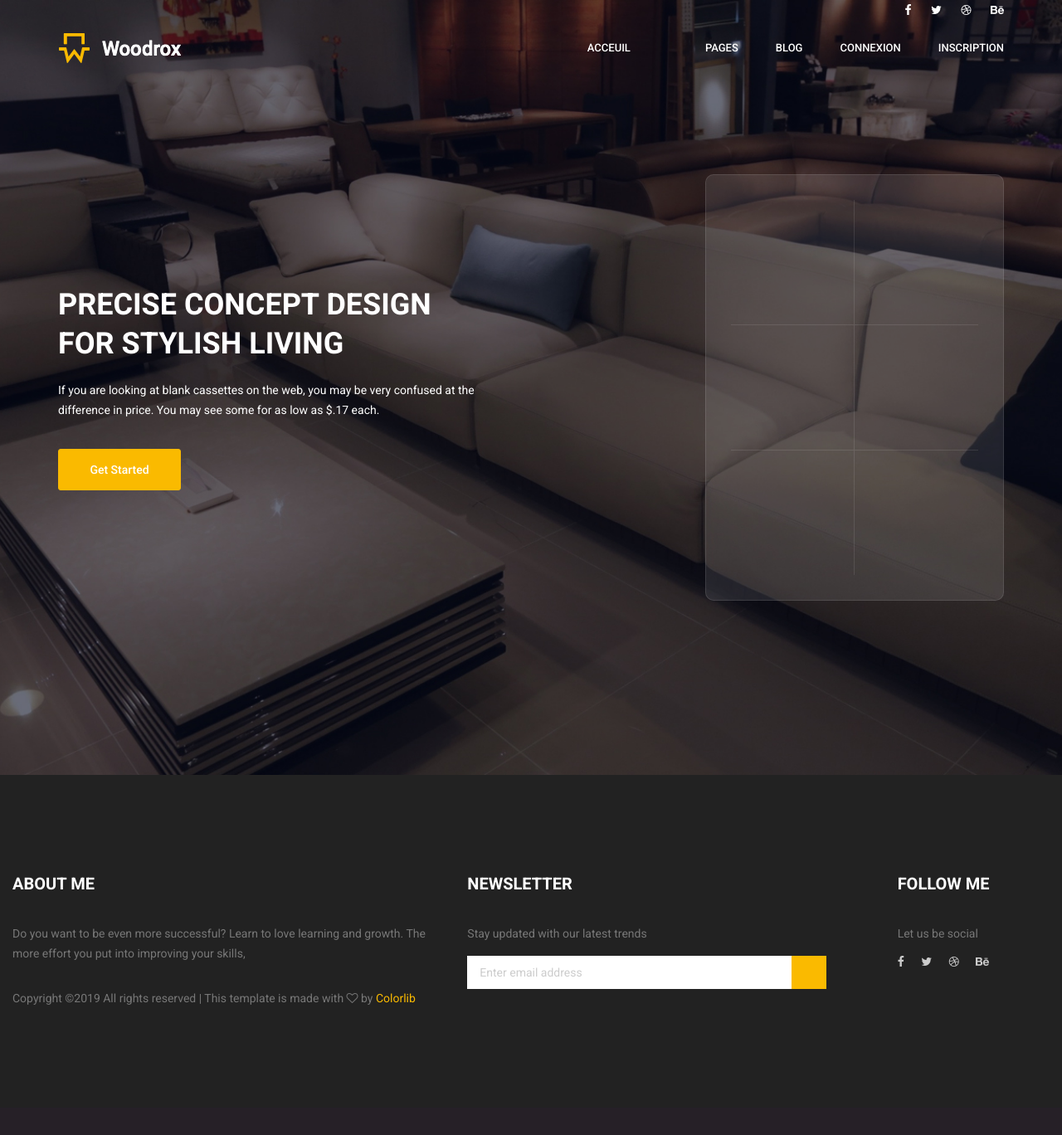
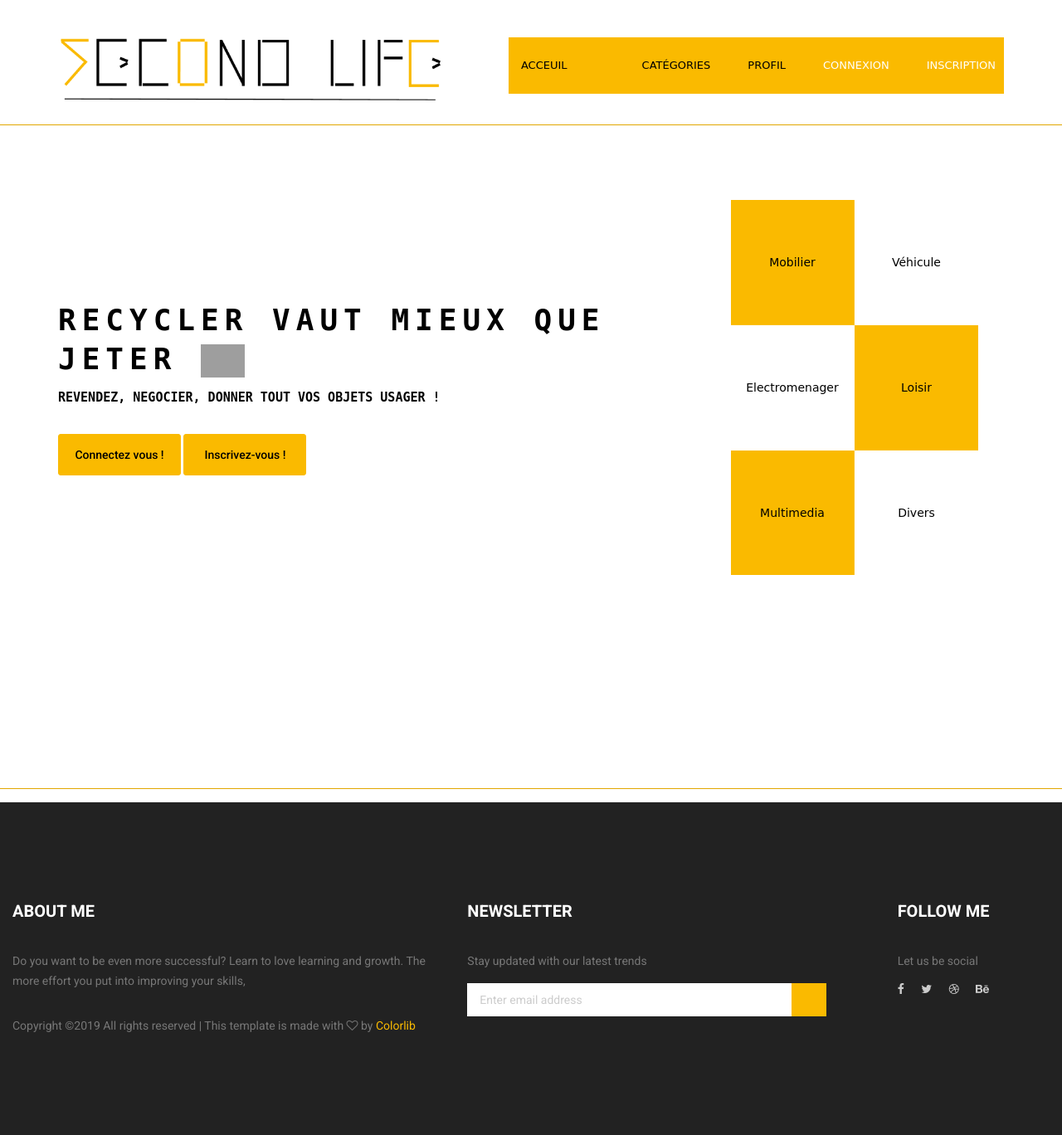
Before and after one commit to SecondLifee/Second-Life, a Symfony app: template templates/front/impo.html.twig in a window 1280 px wide. Shown: the whole page at 83% size. Before the commit the page ends 1211 px from the top, so only its background shows below. Run offline with Twig, Linux system fonts and the light colour scheme; the template is opened without the code that fills it, so the values that code supplies are empty; some libraries are stand-ins or nearby versions; grey boxes are pictures that could not be loaded.

Commit message:
Remise à 0 Du theme
Refonte du theme et mise à jour des inscriptions

```diff
--- a/public/css/style.css
+++ b/public/css/style.css
@@ -49,12 +49,14 @@ Table of Content:
   margin: 0px;
   padding: 0px; }
 
-a {
+a   {
   text-decoration: none;
   transition: all 0.3s ease-in-out; }
   a:hover, a:focus {
     text-decoration: none;
-    outline: none; }
+    outline: none;
+   background-color: #FABA01;
+  background-size: 30px;}
 
 .row.m0 {
   margin: 0px; }
@@ -295,7 +297,6 @@ button:focus {
 ============================================================================================ */
 .home_banner_area {
   z-index: 1;
-  background: url(../img/banner/home-banner.jpg) no-repeat scroll center center;
   background-size: cover; }
   .home_banner_area .banner_inner {
     width: 100%; }
--- a/templates/components/categorie.html.twig
+++ b/templates/components/categorie.html.twig
@@ -16,7 +16,7 @@
         <nav class="navbar navbar-expand-lg navbar-light">
             <div class="container">
                 <!-- Brand and toggle get grouped for better mobile display -->
-                <a class="navbar-brand logo_h" href="index.html"><img src="img/logo.png" alt=""><img src="img/logo-2.png" alt=""></a>
+                <a class="navbar-brand logo_h" href="index.html"><img style="height: 100px;" src="img/log.png" alt=""></a>
                 <button class="navbar-toggler" type="button" data-toggle="collapse" data-target="#navbarSupportedContent" aria-controls="navbarSupportedContent" aria-expanded="false" aria-label="Toggle navigation">
                     <span class="icon-bar"></span>
                     <span class="icon-bar"></span>
@@ -24,32 +24,34 @@
                 </button>
                 <!-- Collect the nav links, forms, and other content for toggling -->
                 <div class="collapse navbar-collapse offset" id="navbarSupportedContent">
-                    <ul class="nav navbar-nav menu_nav ml-auto">
-                        <li class="nav-item active"><a class="nav-link" href="">Acceuil</a></li>
+                    <ul style="background-color: #FABA00;"  class="nav navbar-nav menu_nav ml-auto">
+                        <li class="nav-item active"><a class="nav-link" href="" style="color: black;margin-left: 15px;font-family: 'Comfortaa', cursive;">Acceuil</a></li>
                         <li class="nav-item"><a class="nav-link" href="about-us.html"></a></li>
                         <li class="nav-item submenu dropdown">
-                            <a href="#" class="nav-link dropdown-toggle" data-toggle="dropdown" role="button" aria-haspopup="true" aria-expanded="false">Pages</a>
+                            <a href="#" class="nav-link dropdown-toggle" data-toggle="dropdown" role="button" aria-haspopup="true" aria-expanded="false" style="color: black;font-family: 'Comfortaa', cursive;">Catégories</a>
                             <ul class="dropdown-menu">
-                                <li class="nav-item"><a class="nav-link" href="projects.html">Project</a></li>
-                                <li class="nav-item"><a class="nav-link" href="project-details.html">Project Details</a></li>
-                                <li class="nav-item"><a class="nav-link" href="elements.html">Elements</a></li>
+                                <li class="nav-item"><a style="color: black;font-family: 'Comfortaa', cursive;" class="nav-link" href="projects.html">Mobilier</a></li>
+                                <li class="nav-item"><a style="color: black;font-family: 'Comfortaa', cursive;" class="nav-link" href="project-details.html">Vehicule</a></li>
+                                <li class="nav-item"><a style="color: black;font-family: 'Comfortaa', cursive;" class="nav-link" href="elements.html">Electromenager</a></li>
+                                <li class="nav-item"><a style="color: black;font-family: 'Comfortaa', cursive;" class="nav-link" href="projects.html">Loisir</a></li>
+                                <li class="nav-item"><a style="color: black;font-family: 'Comfortaa', cursive;" class="nav-link" href="project-details.html">Multimedia</a></li>
+                                <li class="nav-item"><a style="color: black;font-family: 'Comfortaa', cursive;" class="nav-link" href="elements.html">Divers</a></li>
                             </ul>
                         </li>
                         <li class="nav-item submenu dropdown">
-                            <a href="#" class="nav-link dropdown-toggle" data-toggle="dropdown" role="button" aria-haspopup="true" aria-expanded="false">Blog</a>
-                            <ul class="dropdown-menu">
-                                <li class="nav-item"><a class="nav-link" href="blog.html">Blog</a></li>
-                                <li class="nav-item"><a class="nav-link" href="single-blog.html">Blog Details</a></li>
-                            </ul>
+                            <a style="color: black;font-family: 'Comfortaa', cursive;" href="#" class="nav-link dropdown-toggle" data-toggle="dropdown" role="button" aria-haspopup="true" aria-expanded="false">Profil</a>
                         </li>
-                        <li class="nav-item"><a class="nav-link" href="{{ path('connexion_connexion') }}">Connexion</a></li>
-                        <li class="nav-item">
-                            <a class="nav-link" href="{{ path('membre_inscription') }}">Inscription</a>
-                        </li>
+                        {% if is_granted('IS_AUTHENTICATED_FULLY') %}
+                        <li class="nav-item"><a style="color: black;font-family: 'Comfortaa', cursive;" class="nav-link" href="{{ path('connexion_connexion') }}">Publier une annonce</a></li>
+                        {% else %}
+                        <li class="nav-item"><a style="color: black;font-family: 'Comfortaa', cursive;color: white;" class="nav-link" href="{{ path('connexion_connexion') }}">Connexion</a></li>
+                        <li class="nav-item"><a style="color: black;font-family: 'Comfortaa', cursive;margin-right: 10px;color: white;" class="nav-link" href="{{ path('membre_inscription') }}">Inscription</a></li>
+                        {% endif %}
                     </ul>
                 </div>
             </div>
         </nav>
+        <hr color="#FABA00">
     </div>
 </header>
 <section class="home_banner_area">
@@ -58,34 +60,40 @@
             <div class="row">
                 <div class="col-lg-8">
                     <div class="banner_content">
-                        <h2>Precise concept design <br />for stylish living</h2>
-                        <p>If you are looking at blank cassettes on the web, you may be very confused at the difference in price. You may see some for as low as $.17 each.</p>
-                        <a class="banner_btn" href="#">Get Started</a>
+                        <h2 style="font-family: 'Space Mono', monospace;letter-spacing: 7px;color: black">Recycler vaut mieux que jeter <img style="height: 40px;" src="https://upload.wikimedia.org/wikipedia/commons/thumb/1/1a/Octicons-sync.svg/220px-Octicons-sync.svg.png">  <br> <span style="font-size: 15px;letter-spacing: normal;margin-top: 10px;">Revendez, Negocier, Donner tout vos objets usager !</span></h2>
+                        {% if is_granted('IS_AUTHENTICATED_FULLY') %}
+                        <a style="color: black;" class="banner_btn" href="#">Crée votre annonce !</a>
+                        {% else %}
+                        <a style="color: black;" class="banner_btn" href="{{ path('connexion_connexion') }}">Connectez vous !</a>
+                        <a style="color: black;" class="banner_btn" href="#">Inscrivez-vous !</a>
+                        {% endif %}
+
                     </div>
                 </div>
-                <div class="col-lg-4">
+                <div style="color: black" class="col-lg-4">
                     <div class="home_right_box">
-                        <div class="home_item">
-                            <i class="far fa-car"></i>
+                        <div class="home_item" style="background-color:	#FABA00">
+                            <span style="font-family: 'Comfortaa', cursive;">Mobilier</span>
                         </div>
                         <div class="home_item">
-                            <i class="far fa-car"></i>
+                            <span style="font-family: 'Comfortaa', cursive;">Véhicule</span>
                         </div>
                         <div class="home_item">
-                            <i class="far fa-car"></i>
+                            <span style="font-family: 'Comfortaa', cursive;">Electromenager</span>
+                        </div>
+                        <div class="home_item" style="background-color: #FABA00">
+                            <span style="font-family: 'Comfortaa', cursive;">Loisir</span>
+                        </div>
+                        <div class="home_item" style="background-color: #FABA00">
+                            <span style="font-family: 'Comfortaa', cursive;">Multimedia</span>
                         </div>
                         <div class="home_item">
-                            <i class="far fa-car"></i>
-                        </div>
-                        <div class="home_item">
-                            <i class="far fa-car"></i>
-                        </div>
-                        <div class="home_item">
-                            <i class="far fa-car"></i>
+                            <span style="font-family: 'Comfortaa', cursive;">Divers</span>
                         </div>
                     </div>
                 </div>
             </div>
         </div>
+        <hr color="#FABA00">
     </div>
 </section>
--- a/templates/front/form.html.twig
+++ b/templates/front/form.html.twig
@@ -12,7 +12,6 @@
 
 
 {% block javascripts %}
-    {# parent() permet de conserver le code existant dans le block #}
     {{ parent() }}
     <script src="//cdn.ckeditor.com/4.11.2/standard/ckeditor.js"></script>
     <script src="https://cdnjs.cloudflare.com/ajax/libs/Dropify/0.2.2/js/dropify.min.js" integrity="sha256-SUaao5Q7ifr2twwET0iyXVy0OVnuFJhGVi5E/dqEiLU=" crossorigin="anonymous"></script>
--- a/templates/layout.html.twig
+++ b/templates/layout.html.twig
@@ -2,6 +2,14 @@
 
 {% block stylesheets %}
     <link rel="icon" href="{{ asset('img/favicon.png') }}" type="image/png">
+    <link rel="stylesheet" href="{{ asset('https://use.fontawesome.com/releases/v5.7.2/css/all.css') }}">
+    <link rel="stylesheet" href="{{ asset('https://fonts.googleapis.com/css?family=Zilla+Slab') }}">
+    <link rel="stylesheet" href="{{ asset('https://fonts.googleapis.com/css?family=Bungee+Shade') }}">
+    <link rel="stylesheet" href="{{ asset('https://fonts.googleapis.com/css?family=Space+Mono') }}">
+    <link rel="stylesheet" href="{{ asset('https://use.fontawesome.com/releases/v5.7.2/css/all.css') }}" integrity="sha384-fnmOCqbTlWIlj8LyTjo7mOUStjsKC4pOpQbqyi7RrhN7udi9RwhKkMHpvLbHG9Sr" crossorigin="anonymous">
+    <link rel="stylesheet" href="{{ asset('https://fonts.googleapis.com/css?family=Comfortaa') }}">
+
+
     <title>Woodrox Furniture</title>
     <!-- Bootstrap CSS -->
     <link rel="stylesheet" href="{{ asset('css/bootstrap.css') }}">
@@ -15,6 +23,11 @@
     <!-- main css -->
     <link rel="stylesheet" href="{{ asset('css/style.css') }}">
     <link rel="stylesheet" href="{{ asset('css/responsive.css') }}">
+
+
+
+
+
 {% endblock %}
 {% block body %}
 <div class="loader" id="page-loader">
--- a/templates/membre/inscription.html.twig
+++ b/templates/membre/inscription.html.twig
@@ -5,7 +5,7 @@
 {% endblock %}
 
 {% block content %}
-
+<hr>
     <div class="container">
         <div class="row">
             <div class="col-md-8 col-sm-12">
@@ -14,5 +14,5 @@
             </div>
         </div>
     </div>
-
+    <hr>
 {% endblock %}
```
Also changed, not shown: public/img/banner/1572.png_1200.png (added), public/img/banner/junk.jpg (added), public/img/banner/test.PNG (added), public/img/banner/test2.PNG (added), public/img/banner/test3.PNG (added), public/img/banner/testa.PNG (added), public/img/log.PNG (added), public/img/test.PNG (added), templates/contenu/contenu.html.twig (added).
